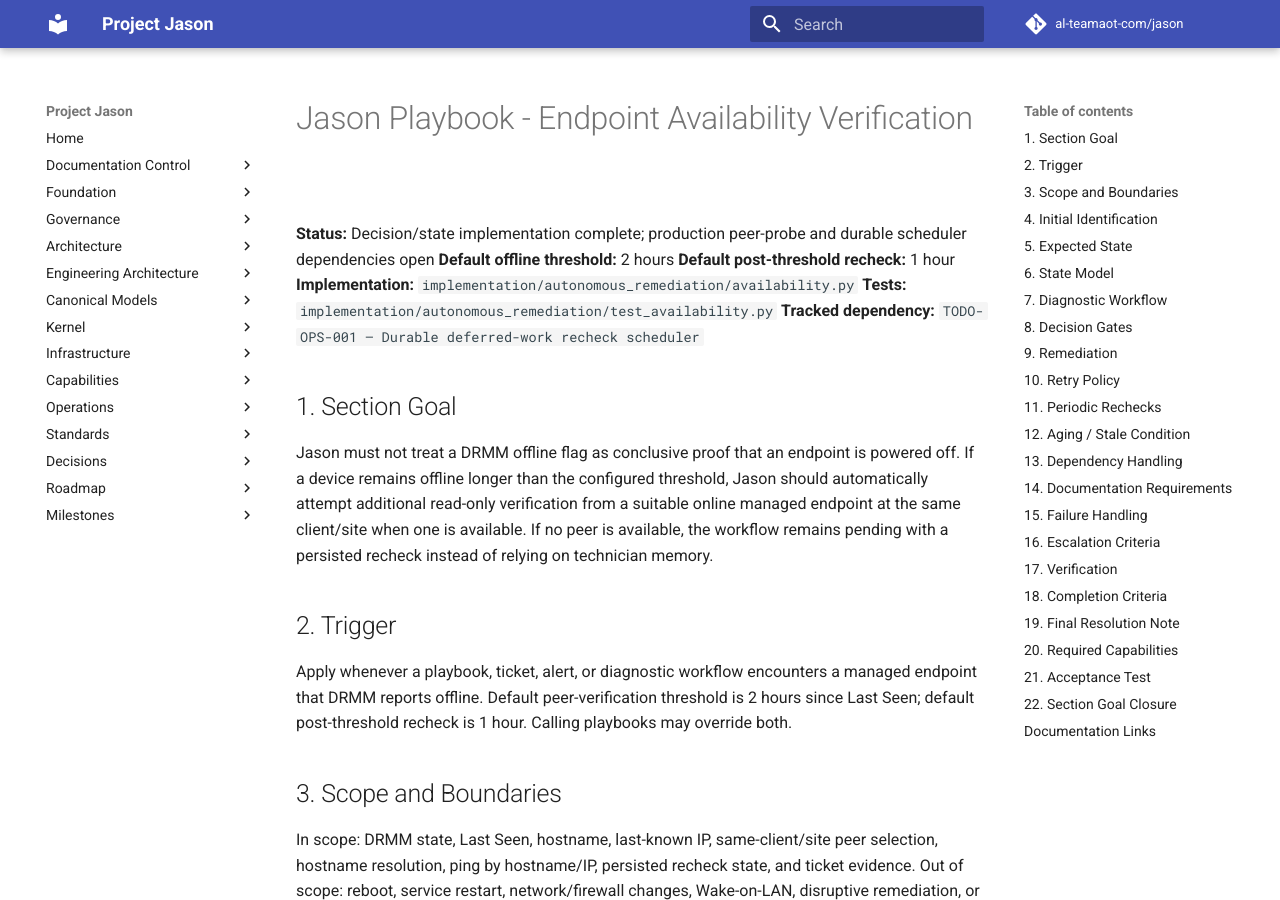
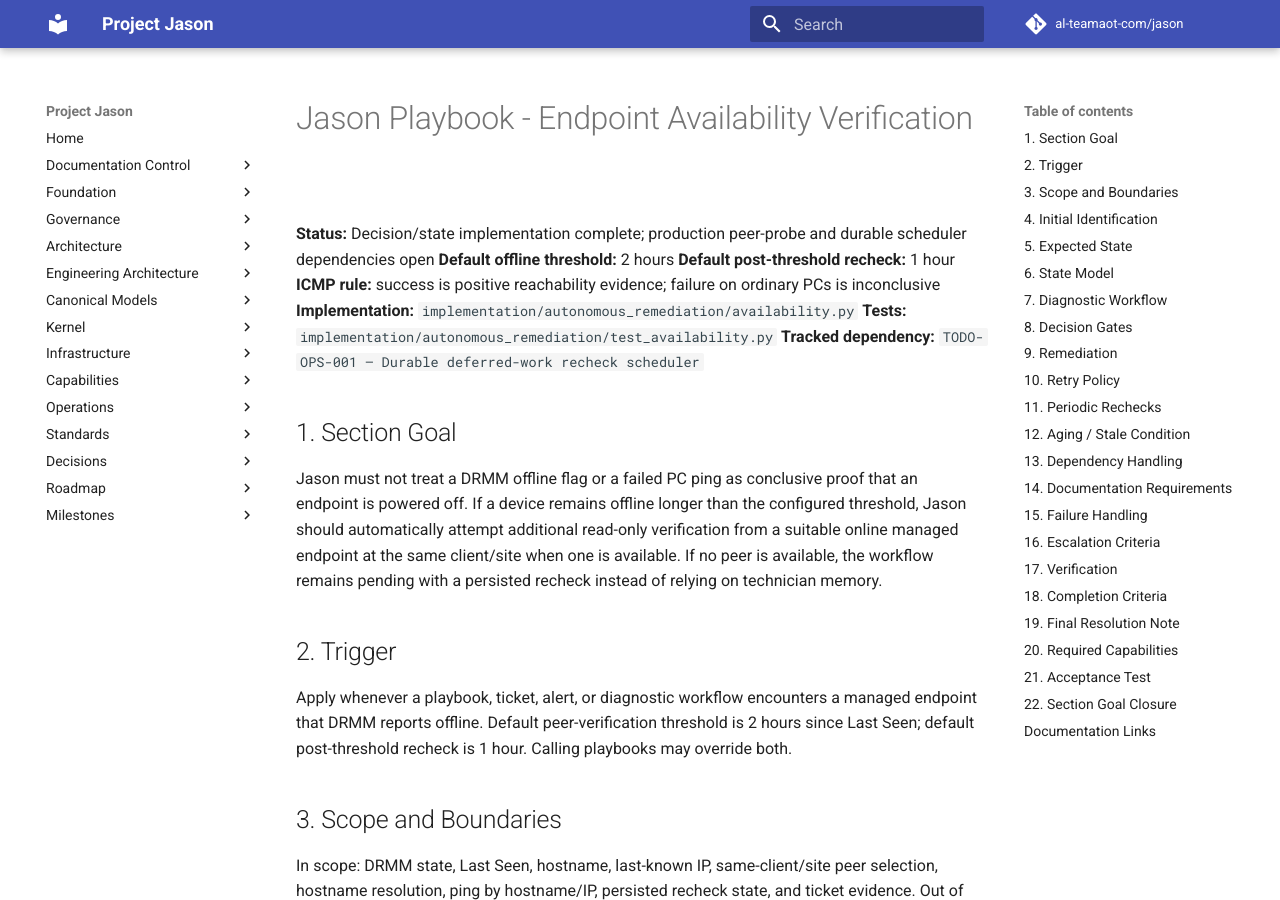
Before and after one commit to al-teamaot-com/jason, an MkDocs documentation site: the page built from docs/operations/Endpoint-Availability-Verification-Playbook.md, in a window 1280 px wide and 900 px high. Built offline with MkDocs 1.6.1 and Material for MkDocs 9.7.7, drawn with Linux system fonts in a browser that asks for light colours; comment, search, counter and statistics services are not loaded; some of the changed text lies outside the part shown.

Commit message:
Align endpoint availability guidance with ICMP findings

```diff
--- a/docs/operations/Endpoint-Availability-Verification-Playbook.md
+++ b/docs/operations/Endpoint-Availability-Verification-Playbook.md
@@ -3,13 +3,14 @@
 **Status:** Decision/state implementation complete; production peer-probe and durable scheduler dependencies open
 **Default offline threshold:** 2 hours
 **Default post-threshold recheck:** 1 hour
+**ICMP rule:** success is positive reachability evidence; failure on ordinary PCs is inconclusive
 **Implementation:** `implementation/autonomous_remediation/availability.py`
 **Tests:** `implementation/autonomous_remediation/test_availability.py`
 **Tracked dependency:** `TODO-OPS-001 — Durable deferred-work recheck scheduler`
 
 ## 1. Section Goal
 
-Jason must not treat a DRMM offline flag as conclusive proof that an endpoint is powered off. If a device remains offline longer than the configured threshold, Jason should automatically attempt additional read-only verification from a suitable online managed endpoint at the same client/site when one is available. If no peer is available, the workflow remains pending with a persisted recheck instead of relying on technician memory.
+Jason must not treat a DRMM offline flag or a failed PC ping as conclusive proof that an endpoint is powered off. If a device remains offline longer than the configured threshold, Jason should automatically attempt additional read-only verification from a suitable online managed endpoint at the same client/site when one is available. If no peer is available, the workflow remains pending with a persisted recheck instead of relying on technician memory.
 
 ## 2. Trigger
 
@@ -41,7 +42,7 @@
 6. If none exists, return peer_unavailable and persist another recheck.
 7. If a peer exists, resolve target hostname, ping hostname, and ping last-known IP when available using an approved read-only capability.
 8. If either ping succeeds while DRMM reports offline, return reachable_outside_drmm and route toward DRMM agent/service/path diagnostics.
-9. If attempted pings fail, return offline_likely but do not claim power-off is proven; persist another recheck.
+9. If attempted pings fail, return inconclusive for ordinary endpoints; host firewall/policy may block ICMP. Persist another recheck and seek independent provider/site/infrastructure evidence.
 10. Partial/contradictory probes return inconclusive and recheck.
 
 ## 8. Decision Gates
@@ -100,7 +101,7 @@
 
 ## 21. Acceptance Test
 
-Demonstrate: recent offline defers to threshold; threshold-exceeded requests peer verification; no peer produces peer_unavailable plus recheck; successful peer ping produces reachable_outside_drmm; failed ping produces offline_likely not confirmed_offline; unknown Last Seen does not wait forever; resume fields persist; cross-client peer is rejected; duplicate rechecks are suppressed.
+Demonstrate: recent offline defers to threshold; threshold-exceeded requests peer verification; no peer produces peer_unavailable plus recheck; successful peer ping produces reachable_outside_drmm; failed PC ping remains inconclusive; unknown Last Seen does not wait forever; resume fields persist; cross-client peer is rejected; duplicate rechecks are suppressed.
 
 ## 22. Section Goal Closure
 
```
